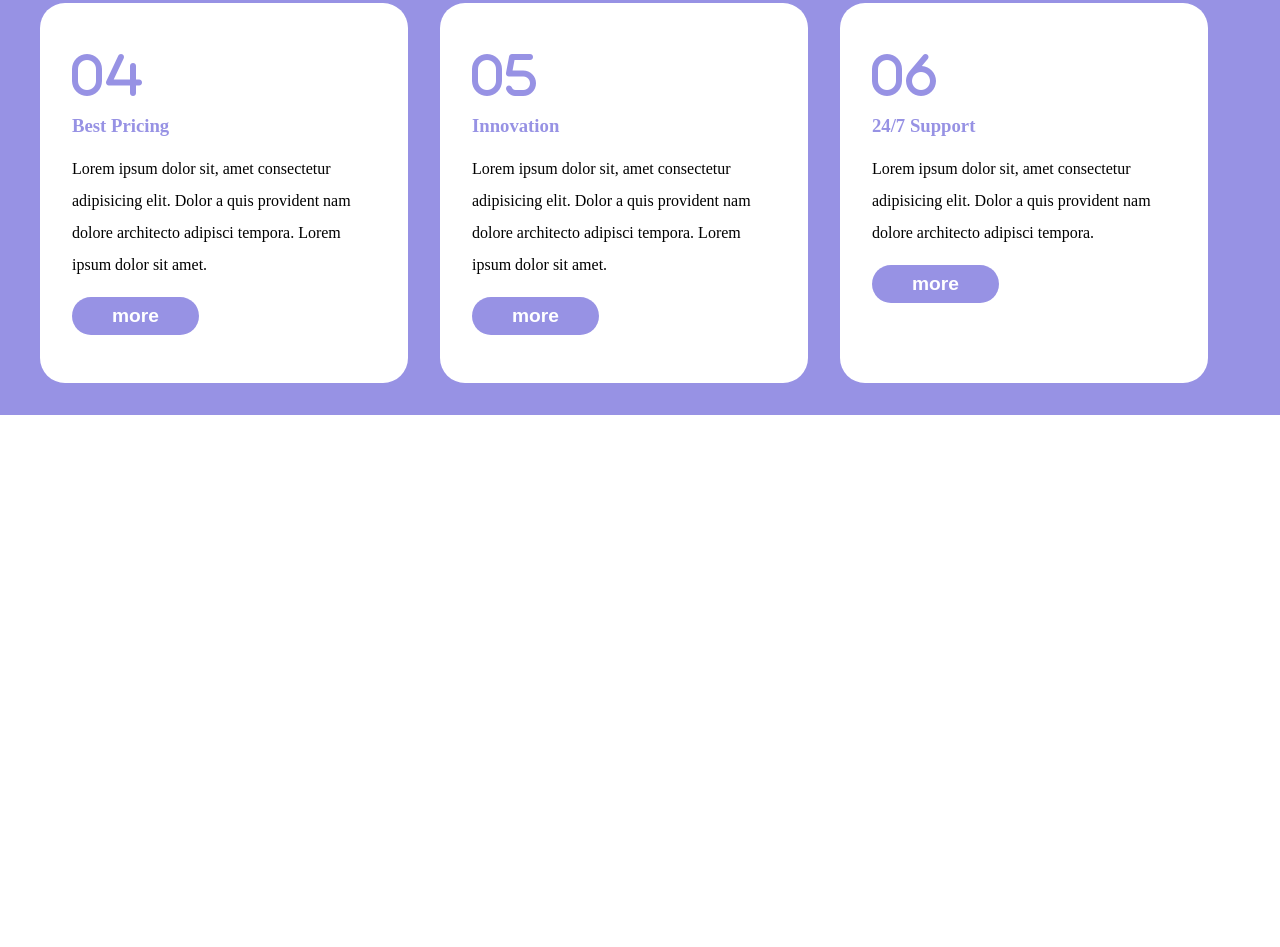
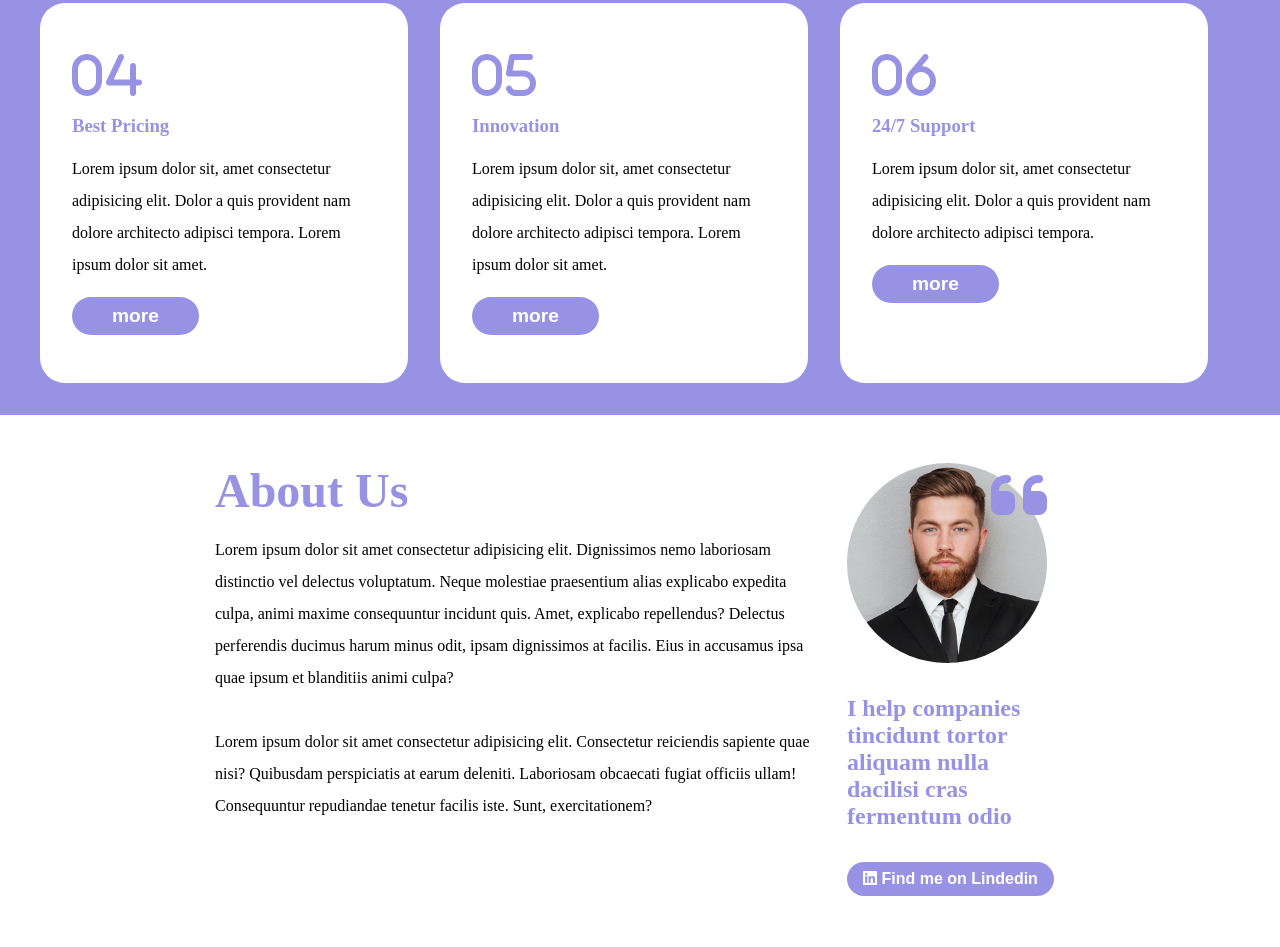
Before and after one commit to Pietro-Leone/htmlcss-responsive-layout, a plain HTML site: page index.html in a window 1280 px wide. Shown: the part 3505-4452 px from the top of the page. Before the commit the page ends 3984 px from the top, so only its background shows below. Drawn offline with Linux system fonts and the light colour scheme.

Commit message:
fine sezione 6

```diff
--- a/css/style.css
+++ b/css/style.css
@@ -297,6 +297,58 @@ nav a {
     padding: .5rem 2.5rem;
 }
 
+/* Sezione 5 */
+
+.about-us,
+.about {
+    padding: 1rem;
+}
+
+.about-us h2 {
+    color: var(--secondary-color);
+    font-size: 3rem;
+}
+
+.about-us p {
+    padding: 1rem 0;
+    max-width: 600px;
+    line-height: 2rem;
+}
+
+.pic-about-us {
+    position: relative;
+    width: 200px;
+    height: 200px;
+    border-radius: 50%;
+    background-size: cover;
+    background-position: center;
+    background-image: url(../img/about.jpg);
+}
+
+.pic-about-us i {
+    position: absolute;
+    color: var(--secondary-color);
+    font-size: 4rem;
+    right: 0;
+}
+
+.about button {
+    background-color: var(--secondary-color);
+    color: white;
+    font-size: 1rem;
+    font-weight: bold;
+    border-radius: 25px;
+    padding: .5rem 1rem;
+}
+
+.about h3 {
+    color: var(--secondary-color);
+    font-size: 1.5rem;
+    margin: 2rem 0;
+}
+
+/* Sezione 6 */
+
 /* Footer */
 
 /* Media Query */
@@ -347,6 +399,14 @@ nav a {
     .benefits-box {
         margin: 0;
         width: calc(50% - 2rem);
+    }
+
+    .section-about-us {
+        display: flex;
+    }
+
+    .about {
+        max-width: 250px;
     }
 }
 
@@ -439,4 +499,9 @@ nav a {
     .benefits-box {
         width: calc((100% / 3) - 2rem);
     }
+
+    .section-about-us {
+        max-width: 1200px;
+        margin: auto;
+    }
 }
--- a/index.html
+++ b/index.html
@@ -202,6 +202,25 @@
             </div>
         </div>
         <!-- Sezione 5 -->
+        <div class="section section-about-us">
+            <div class="about-us">
+                <h2>About Us</h2>
+                <p>Lorem ipsum dolor sit amet consectetur adipisicing elit. Dignissimos nemo laboriosam distinctio vel
+                    delectus voluptatum. Neque molestiae praesentium alias explicabo expedita culpa, animi maxime
+                    consequuntur incidunt quis. Amet, explicabo repellendus?
+                    Delectus perferendis ducimus harum minus odit, ipsam dignissimos at facilis. Eius in accusamus ipsa
+                    quae ipsum et blanditiis animi culpa?</p>
+                <p>Lorem ipsum dolor sit amet consectetur adipisicing elit. Consectetur reiciendis sapiente quae nisi?
+                    Quibusdam perspiciatis at earum deleniti. Laboriosam obcaecati fugiat officiis ullam! Consequuntur
+                    repudiandae tenetur facilis iste. Sunt, exercitationem?</p>
+            </div>
+            <div class="about">
+                <div class="pic-about-us"><i class="fa-solid fa-quote-left"></i></div>
+                <h3>I help companies tincidunt tortor aliquam nulla dacilisi cras fermentum odio</h3>
+                <button><i class="fa-brands fa-linkedin"></i> Find me on Lindedin</button>
+            </div>
+        </div>
+        <!-- Sezione 6 -->
         <div class="section">
 
         </div>
```
